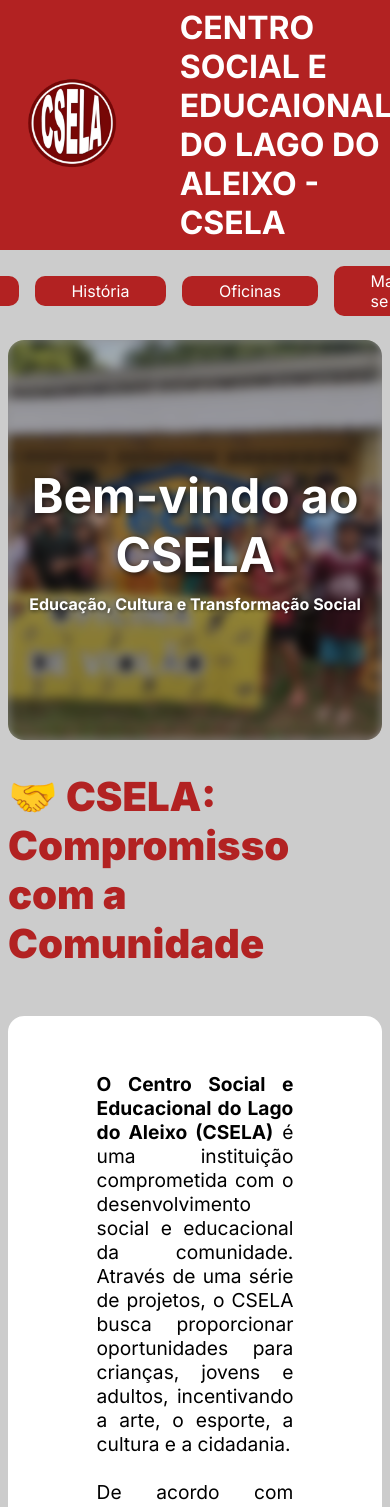
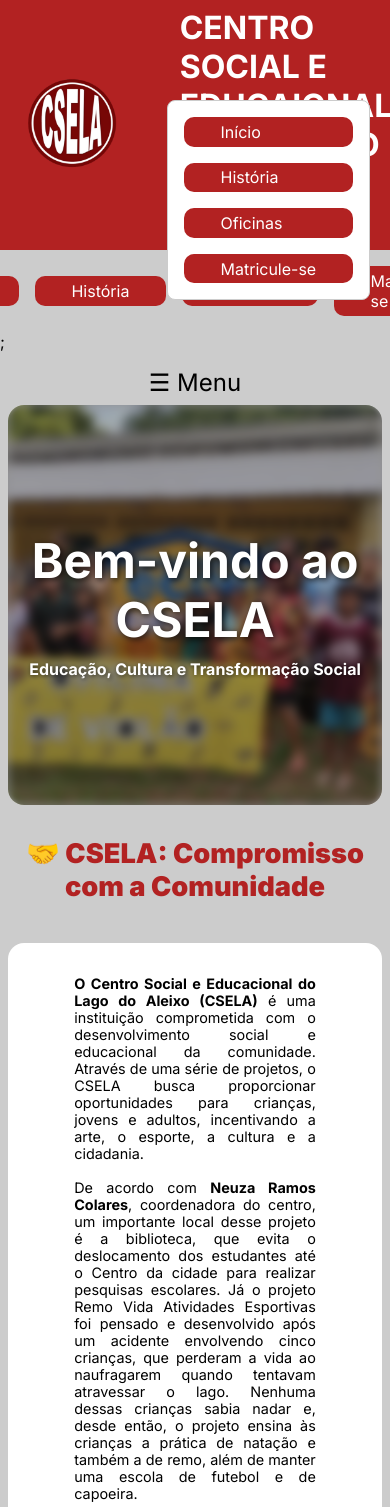
Before and after one commit to Edulira17/csela-project, a React (Vite) app in the folder frontend/: page / in a window 390 px wide. Shown: the top 1507 px of the page. Built offline with nearby package versions, Linux system fonts and the light colour scheme.

Commit message:
feat: implementa menu dropdown responsivo no cabeçalho e substitui componentes de botão

```diff
--- a/frontend/src/pages/History/History.tsx
+++ b/frontend/src/pages/History/History.tsx
@@ -1,19 +1,15 @@
 import {
   HistoryContainer,
-  HistoryContent,
-  Illustration,
-  TextContainer,
+  HistoryContent, TextContainer,
   TitleContainer,
-  TitleHistory,
+  TitleHistory
 } from "./style";
-import IllustrationHourglass from "./assets/hourglass-time-watch-svgrepo-com.svg";
 
 const History = () => {
   return (
     <HistoryContainer>
       <HistoryContent>
         <TitleContainer>
-          <Illustration src={IllustrationHourglass} alt="" />
           <TitleHistory>
             Centro Social e Educacional do Lago do Aleixo
           </TitleHistory>
--- a/frontend/src/pages/Home/Home.tsx
+++ b/frontend/src/pages/Home/Home.tsx
@@ -2,8 +2,7 @@ import {
   HomeContainer,
   HomeContent,
   HomeTitle,
-  IntroductionContainer,
-  MissionContainer,
+  HomeContentText,
   ProjectList,
   ProjectCard,
   DescriptionProject,
@@ -11,7 +10,7 @@ import {
   BannerContainer
 } from "./styles";
 import projectsOfferedData from './projectsOfferedData'
-import ButtonLearnMore from "../../shared/components/ui/Buttons/CustomButton";
+import ButtonLearnMore from "../../shared/components/ui/Dialog/Dialog";
 import SimpleBanner from "../../shared/components/Banner/Banner";
 
 
@@ -25,7 +24,7 @@ const Home = () => {
         <HomeTitle>
           🤝 CSELA: Compromisso com a Comunidade
         </HomeTitle>
-        <IntroductionContainer>
+        <HomeContentText>
           <TextContainer>
             <p >
               <strong>O Centro Social e Educacional do Lago do Aleixo (CSELA)</strong> é uma instituição comprometida com o desenvolvimento social e educacional da comunidade. Através de uma série de projetos, o CSELA busca proporcionar oportunidades para crianças, jovens e adultos, incentivando a arte, o esporte, a cultura e a cidadania.
@@ -51,13 +50,13 @@ const Home = () => {
               procura-se fazer com que a lógica da prática cooperativa seja
               compreendida pela população do Bairro.</p>
           </TextContainer>
-        </IntroductionContainer>
+        </HomeContentText>
         <HomeTitle>
           🌟 Nossa missão
         </HomeTitle>
-        <MissionContainer>
+        <HomeContentText>
           <TextContainer>
-            <section className="text-mission">
+            <section>
               <p>{" "}
                 O Centro Social e Educacional do Lago do Aleixo (CSELA) é uma organização comprometida com a transformação social da comunidade da Colônia Antônio Aleixo, em Manaus. Atuando há anos com dedicação e propósito, o CSELA desenvolve projetos que impactam positivamente a vida de crianças, adolescentes e famílias em situação de vulnerabilidade.
                 <br />
@@ -83,7 +82,7 @@ const Home = () => {
               </ProjectCard>
             ))}
           </ProjectList>
-        </MissionContainer>
+        </HomeContentText>
       </HomeContent>
     </HomeContainer>
   );
--- a/frontend/src/pages/Home/styles.ts
+++ b/frontend/src/pages/Home/styles.ts
@@ -24,8 +24,7 @@ export const HomeContent = styled.main`
   align-items: center;
 
   margin-top: 2rem;
-  gap: 2rem;
-
+  gap: 2.5rem;
 `;
 
 export const HomeTitle = styled.h1`
@@ -36,40 +35,26 @@ export const HomeTitle = styled.h1`
   display: flex;
   align-items: center;
   gap: 1rem;
+
+  @media screen and (max-width: 768px){
+    font-size: 1.7rem;
+    text-align: center;
+  }
 `;
 
-export const IntroductionContainer = styled.section`
+export const HomeContentText = styled.section`
   width: 100%;
   display: flex;
+  flex-direction: column;
   justify-content: center;
   align-items: center;
-  margin: 1rem;
-
-  padding: 2rem;
+  gap: 1rem;
+  padding: 1.5rem;
   background-color: #fff;
   border-radius: 16px;
 
-  @media (max-width: 768px) {
-    padding: 1.5rem;
-  }
-`;
-
-export const MissionContainer = styled.section`
-  width: 100%;
-  display: flex;
-  flex-direction: column;
-  gap: 25px;
-
-  align-items: center;
-  margin-bottom: 3rem;
-  background-color: #fff;
-
-  padding: 2rem;
-  box-shadow: 0px 4px 10px rgba(0, 0, 0, 0.1);
-  border-radius: 16px;
-
-  @media (max-width: 768px) {
-    padding: 1.5rem;
+  @media screen and (max-width: 768px) {
+    padding: 1rem;
   }
 `;
 
@@ -78,6 +63,11 @@ export const TextContainer = styled.article`
   padding: 2rem;
   text-align: justify;
   font-size: 1.2rem;
+
+  @media screen and (max-width: 768px) {
+    padding: 1rem;
+    font-size: .9rem;
+  }
 `
 
 export const ProjectList = styled.ul`
--- a/frontend/src/shared/components/Header/Header.tsx
+++ b/frontend/src/shared/components/Header/Header.tsx
@@ -1,19 +1,74 @@
-import { HeaderContainer, HeaderNav, HeaderLink, HeaderTitle, HeaderLogo } from "./styles";
+import { HeaderContainer, HeaderNav, HeaderLink, HeaderTitle, HeaderLogo, DropdownMenuButton, DropdownMenuContainer } from "./styles";
 import LogoCsela from './assets/LOGO CSELA.png'
+import { useDebugValue, useEffect, useRef, useState } from "react";
 
 const Header = () => {
+  const [isMobile, setIsMobile] = useState<boolean>(false);
+  const [isDropdownOpen, setIsDropdownOpen] = useState<boolean>(false);
+  const dropdownRef = useRef<HTMLDivElement>(null);
+
+  const toggleDropdown = () => {
+    setIsDropdownOpen((prev) => !prev);
+  }
+
+
+  useEffect(() => {
+    const handleResize = () => {
+      setIsMobile(window.innerWidth <= 768);
+    };
+    handleResize();
+
+
+    window.addEventListener("resize", handleResize);
+    return () => window.removeEventListener("resize", handleResize)
+  }, []);
+
+  useEffect(() => {
+    const handleTouchOutside = (event: TouchEvent) => {
+      if (dropdownRef.current && !dropdownRef.current.contains(event.target as Node)) {
+        setIsDropdownOpen(false);
+      };
+
+      if (isMobile && isDropdownOpen) {
+        document.addEventListener("touchstart", handleTouchOutside);
+      };
+
+      return () => {
+        document.addEventListener("touchstart", handleTouchOutside);
+      }
+    }
+  }, [isMobile, isDropdownOpen]);
+
   return (
     <HeaderContainer>
       <HeaderTitle>
         <HeaderLogo src={LogoCsela} alt="Logo do CSELA" />
         <h1>CENTRO SOCIAL E EDUCAIONAL DO LAGO DO ALEIXO - CSELA</h1>
       </HeaderTitle>
+      {isMobile && (
         <HeaderNav>
           <HeaderLink to="/">Início</HeaderLink>
           <HeaderLink to="history">História</HeaderLink>
           <HeaderLink to="workshops">Oficinas</HeaderLink>
           <HeaderLink to="forms">Matricule-se</HeaderLink>
         </HeaderNav>
+      )};
+
+      {isMobile && (
+        <>
+          <DropdownMenuButton onClick={toggleDropdown}>☰ Menu</DropdownMenuButton>
+          {
+            isMobile && (
+              <DropdownMenuContainer ref={dropdownRef}>
+                <HeaderLink to="/" onClick={() => setIsDropdownOpen(false)}>Início</HeaderLink>
+                <HeaderLink to="/history" onClick={() => setIsDropdownOpen(false)}>História</HeaderLink>
+                <HeaderLink to="/workshops" onClick={() => setIsDropdownOpen(false)}>Oficinas</HeaderLink>
+                <HeaderLink to="/forms" onClick={() => setIsDropdownOpen(false)}>Matricule-se</HeaderLink>
+              </DropdownMenuContainer>
+            )
+          }
+        </>
+      )}
     </HeaderContainer>
   );
 };
--- a/frontend/src/shared/components/Header/styles.ts
+++ b/frontend/src/shared/components/Header/styles.ts
@@ -47,3 +47,26 @@ export const HeaderLink = styled(Link)`
     font-weight: bold;
   }
 `
+
+export const DropdownMenuButton = styled.button`
+  margin-top: 1rem;
+  background: none;
+  border: none;
+  font-size: 1.5rem;
+  cursor: pointer;
+`
+
+export const DropdownMenuContainer = styled.div`
+  position: absolute;
+  top: 100px;
+  right: 20px;
+  background: #fff;
+  border: 1px solid #ccc;
+  border-radius: 8px;
+  padding: 1rem;
+  display: flex;
+  flex-direction: column;
+  gap: 1rem;
+  z-index: 999;
+
+`
--- a/frontend/src/shared/components/ui/Buttons/CustomButton.tsx
+++ b/frontend/src/shared/components/ui/Dialog/Dialog.tsx
@@ -28,7 +28,6 @@ const ButtonLearnMore: React.FC<ButtonKnowProps> = ({ children, title, paragraph
         {children}
       </CustomButton>
 
-      {/* refactor dialog -> componentizar o dialog*/}
       <StyledDialog onClose={handleClose} open={open}>
         <DialogTitle variant='h5'>{title}</DialogTitle>
         <DialogContent>
```
Also changed, not shown: frontend/src/shared/components/ui/Dialog/styles.ts (renamed from frontend/src/shared/components/ui/Buttons/styles.ts). Lines whose indentation alone changed are shown as unchanged.
